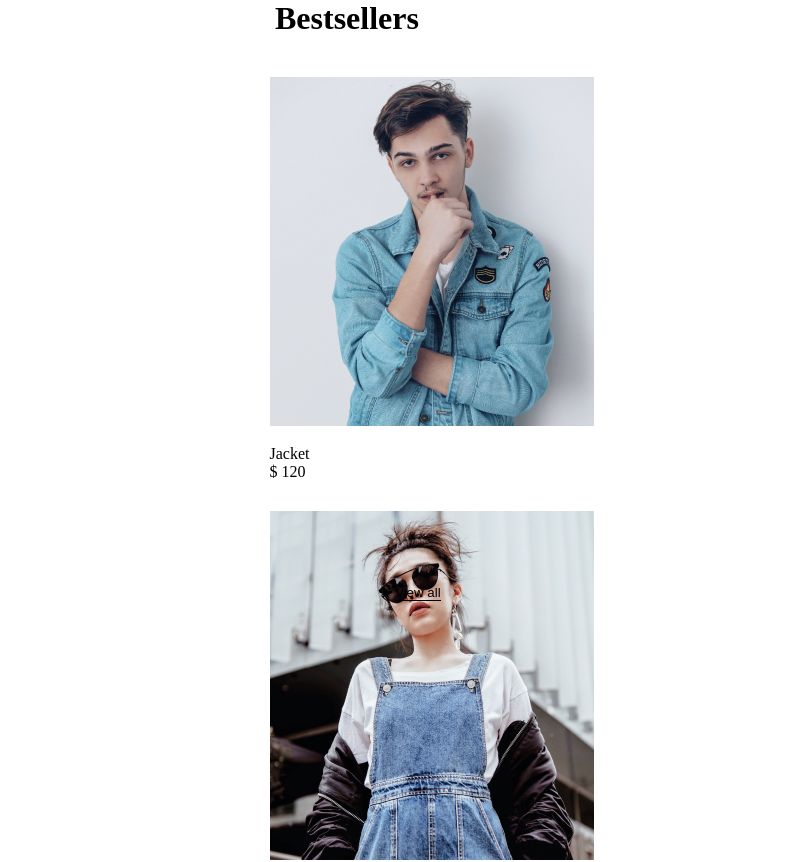
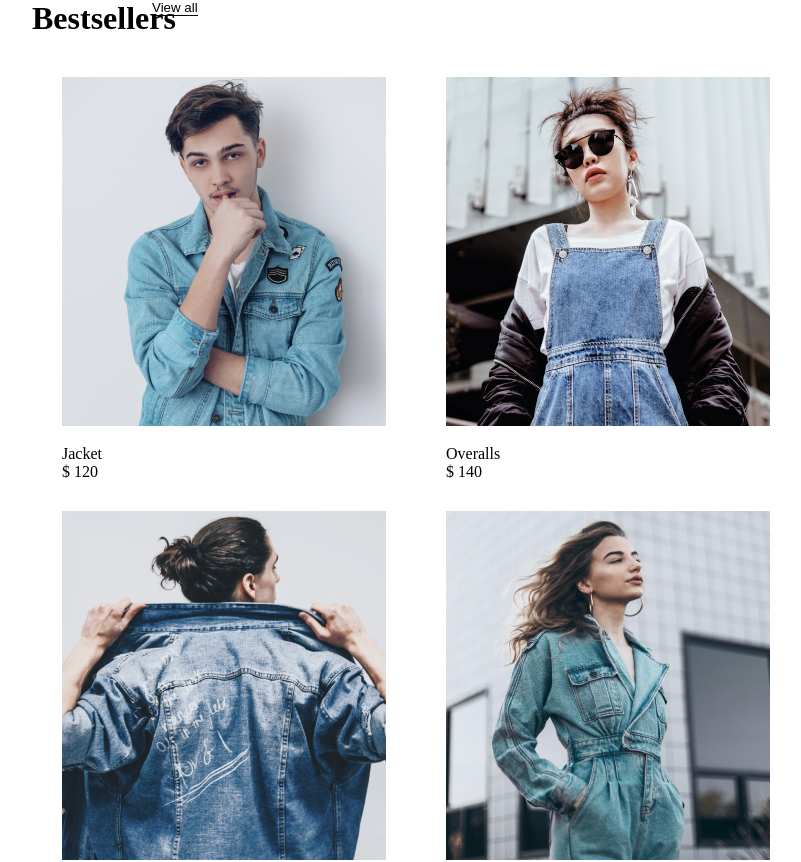
Before and after one commit to hellonasd/denim-app, a React (Create React App) app: page / in a window 1280 px wide. Shown: the top 862 px of the page, without its empty margins (224-1025 px from the left). Built offline with nearby package versions, Linux system fonts and the light colour scheme.

Commit message:
Bestseelers tabble v1

```diff
--- a/src/components/Bestsellers/Bestsellers.css
+++ b/src/components/Bestsellers/Bestsellers.css
@@ -16,3 +16,23 @@
   width: 282px;
   margin-bottom: 40px;
 }
+
+
+@media(min-width : 768px){
+  .bestsellers__title-wrapper{
+    position: relative;
+    display: flex;
+    justify-content: space-between;
+    width: 768px;
+    margin-bottom: 40px;
+  }
+  .bestsellers__wrapper{
+    display: flex;
+    flex-wrap: wrap;
+    width: 768px;
+  }
+  .bestsellers__main{
+    width: 768px;
+    margin: 0 auto;
+  }
+}
--- a/src/components/viewall/Viewall.css
+++ b/src/components/viewall/Viewall.css
@@ -8,3 +8,17 @@
   justify-content: center;
   left: 120px;
 }
+
+
+@media(min-width : 768px){
+  .viewall__btn{
+
+    border: none;
+    background: none;
+    border-bottom: 1px solid black;
+    top: 0px;
+    display: flex;
+    justify-content: space-between;
+
+  }
+}
```
